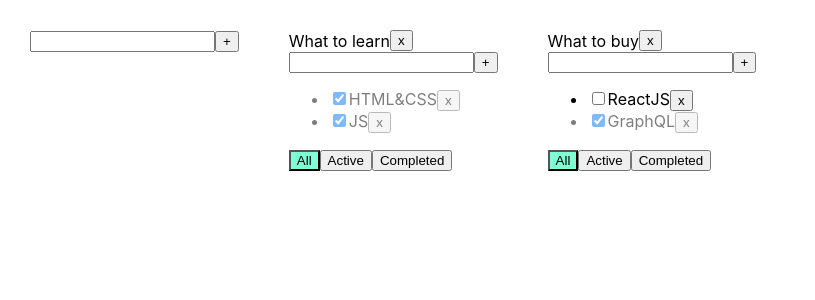
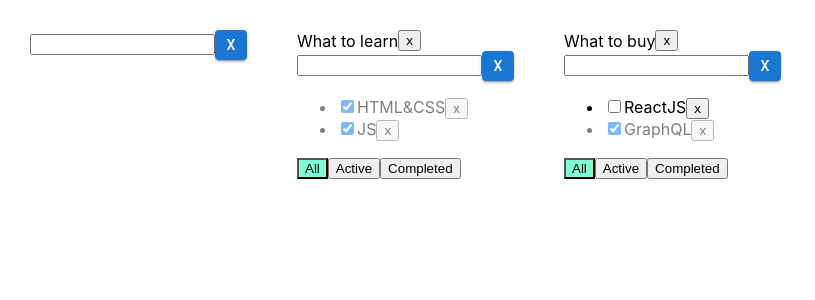
Before and after one commit to ArtemEfimovich/todolist2.0, a React (Create React App) app: page / in a window 1280 px wide. Shown: the top 300 px of the page, without its empty margins (0-815 px from the left). Built offline with nearby package versions, Linux system fonts and the light colour scheme.

Commit message:
install MUI, change button

```diff
--- a/package.json
+++ b/package.json
@@ -3,6 +3,10 @@
   "version": "0.1.0",
   "private": true,
   "dependencies": {
+    "@emotion/react": "^11.10.4",
+    "@emotion/styled": "^11.10.4",
+    "@mui/icons-material": "^5.10.9",
+    "@mui/material": "^5.10.10",
     "@testing-library/jest-dom": "^4.2.4",
     "@testing-library/react": "^9.3.2",
     "@testing-library/user-event": "^7.1.2",
--- a/src/components/AddItemForm.tsx
+++ b/src/components/AddItemForm.tsx
@@ -1,4 +1,5 @@
 import React, {ChangeEvent, useState} from 'react';
+import {Button} from "@mui/material";
 
 
 type AddItemFormPropsType = {
@@ -38,8 +39,10 @@ export const AddItemForm: React.FC<AddItemFormPropsType> = ({addItem}) => {
                    onKeyPress={onKeyPressHandler}
                    className={error ? 'error' : ''}
             />
-            <button onClick={onAddTask}>+</button>
-            {error && <div className='error-message'>{error}</div>}
+            <Button variant='contained' color='primary' onClick={onAddTask}
+            style = {{maxWidth: '30px', maxHeight: '30px', minWidth: '30px', minHeight: '30px'}}
+            >x</Button>
+                {error && <div className='error-message'>{error}</div>}
         </div>
-    );
+);
 };
```
Also changed, not shown: 1 other file (tests, documents, lock files or other folders).
